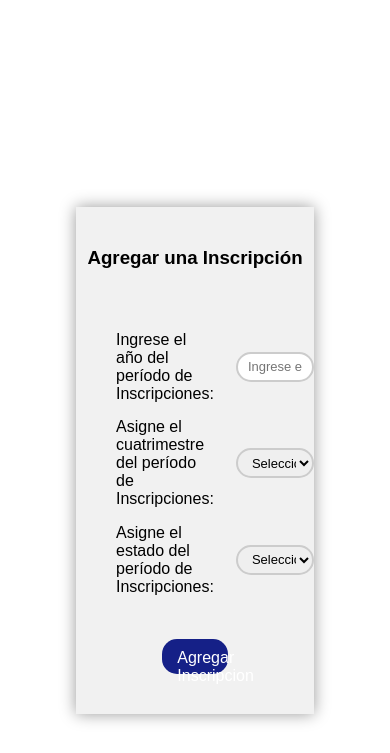
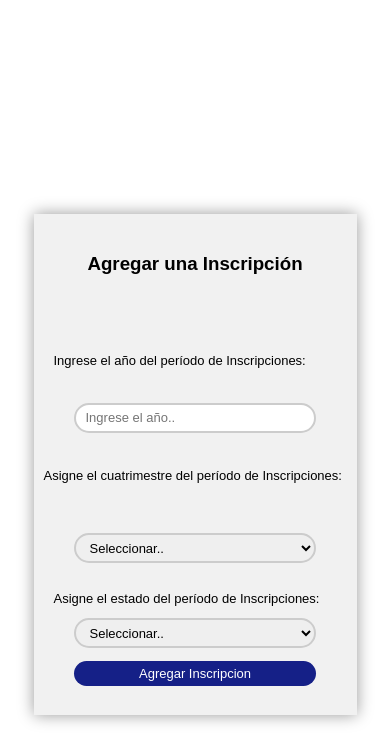
Before and after one commit to eduescuti/uca-planner, a Flask app: template templates/GestionInscripciones.html in a window 390 px wide. Shown: the part 300-1053 px from the top of the page. Run offline with Flask 3, Linux system fonts and the light colour scheme; the template is opened without the code that fills it, so the values that code supplies are empty.

Commit message:
responsive gestion de inscripciones

```diff
--- a/static/css/GestionInscripciones.css
+++ b/static/css/GestionInscripciones.css
@@ -512,3 +512,68 @@
   text-align: center;
   color: rgb(209, 3, 3);
 }
+
+@media only screen and (max-width: 768px) {
+
+  #formInscripciones {
+    grid-template-columns: auto;
+    grid-template-rows: auto auto auto auto auto auto auto auto;/* Stack columns on top of each other for smaller screens */
+  }
+
+  input[type="text"], input[type="search"], select {
+    width: 100%;
+    /* Take full width on smaller screens */
+  }
+
+#contenedor {
+  width: 95%; /* Adjust the width for smaller screens }  */
+}
+
+#labelaño{
+  font-size: small;
+  grid-row: 1/2;
+  grid-column: 1/3;
+  text-align: center;
+  margin-left: 10px;
+}
+
+#anio{
+  grid-row: 2/3;
+  grid-column: 1/3;
+
+}
+#labelCuatri{
+  font-size: small;
+  grid-row: 3/4;
+  grid-column: 1/3;
+  text-align: center;
+  margin-left: 0px;
+}
+
+#cuatrimestre{
+  grid-row: 4/5;
+  grid-column: 1/3;
+
+}
+#labelEstado{
+  font-size: small;
+  grid-row: 5/6;
+  grid-column: 1/3;
+  text-align: center;
+  margin-left: 10px;
+}
+
+#estado{
+  grid-row: 6/7;
+  grid-column: 1/3;
+
+}
+#btnInscripciones{
+  grid-column: 1/3;
+  grid-row: 7/8;
+  width: 80%;
+  height: 25px;
+  font-size: small;
+  padding: 0;
+}
+}
--- a/static/js/Registrarse.js
+++ b/static/js/Registrarse.js
@@ -172,7 +172,6 @@ function queryAjaxForm(url, idDest, idForm, method = "POST") {
                 setDataIntoNode(idDest, xhr.responseText);
 
                 // Después de recibir la respuesta, verifica si existe
-                var userExiste = xhr.responseText.includes('El nombre de usuario ya existe.');
                 var emailExiste = xhr.responseText.includes('El email ya está en uso.');
                 console.log(emailExiste)
                 // Referencia al botón de envío
@@ -205,7 +204,6 @@ function queryAjaxForm1(url, idDest, idForm, method = "POST") {
 
                 // Después de recibir la respuesta, verifica si existe
                 var userExiste = xhr.responseText.includes('El nombre de usuario ya existe.');
-                var emailExiste = xhr.responseText.includes('El email ya está en uso.');
                 console.log(userExiste)
 
                 // Referencia al botón de envío
@@ -213,7 +211,6 @@ function queryAjaxForm1(url, idDest, idForm, method = "POST") {
 
                 // Inhabilita el botón si al menos una de las cadenas existe
                 submitButton.disabled = userExiste
-
             } else {
                 console.error('Error en la solicitud AJAX:', xhr.status, xhr.statusText);
             }
```
